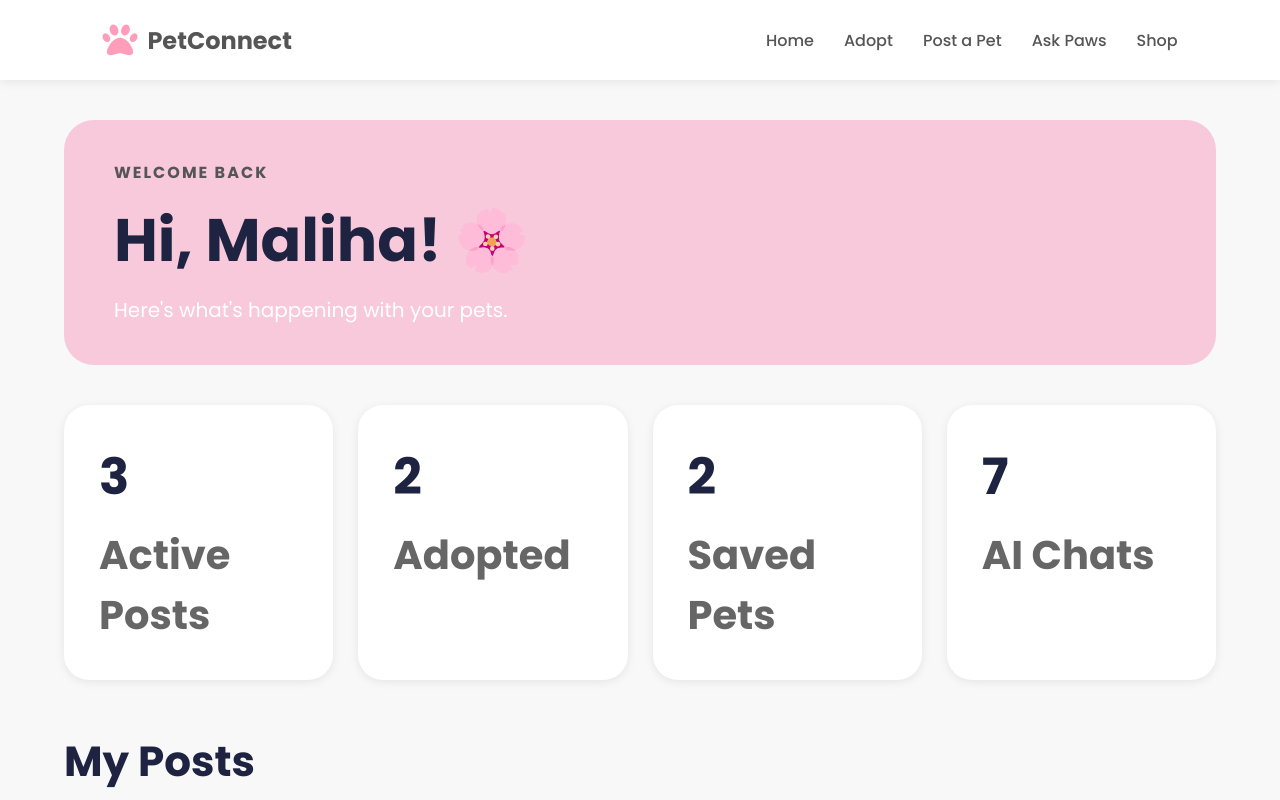
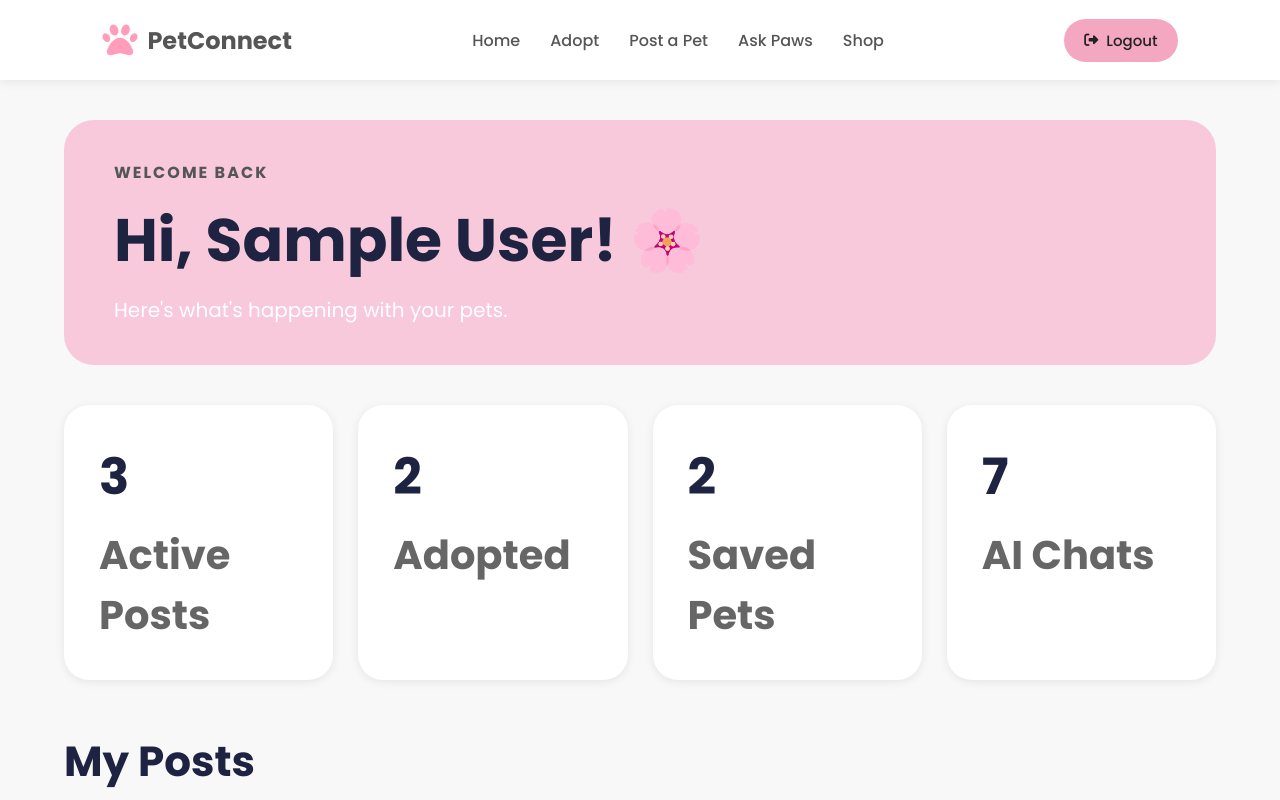
Before and after one commit to MalihaChowdhuryTasnim/PetConnect, a website: page frontend/dashboard.html in a window 1280 px wide. Shown: the top 800 px of the page. Drawn offline with Linux system fonts and the light colour scheme; sample sign-in values are in the browser's storage.

Commit message:
fix issue related dashboard

```diff
--- a/frontend/css/style.css
+++ b/frontend/css/style.css
@@ -1729,3 +1729,35 @@ table{
 .post-form button:hover{
     background:#ff76a1;
 }
+/* ===============================
+   DASHBOARD LOGOUT BUTTON
+================================ */
+
+#logoutBtn {
+    background-color: #f4a7c1;
+    color: #222;
+    border: none;
+    border-radius: 25px;
+    padding: 10px 20px;
+
+    font-family: 'Poppins', sans-serif;
+    font-size: 15px;
+    font-weight: 500;
+
+    cursor: pointer;
+
+    display: flex;
+    align-items: center;
+    gap: 8px;
+
+    transition: 0.3s ease;
+}
+
+#logoutBtn:hover {
+    background-color: #ed8fb0;
+    transform: translateY(-2px);
+}
+
+#logoutBtn i {
+    font-size: 14px;
+}
--- a/frontend/dashboard.html
+++ b/frontend/dashboard.html
@@ -2,49 +2,92 @@
 <html lang="en">
 
 <head>
+
     <meta charset="UTF-8">
+
     <meta name="viewport"
         content="width=device-width, initial-scale=1.0">
 
     <title>PetConnect | Dashboard</title>
 
     <link rel="stylesheet" href="css/style.css">
+
     <link rel="stylesheet"
         href="https://cdnjs.cloudflare.com/ajax/libs/font-awesome/6.5.2/css/all.min.css">
 
     <link href="https://fonts.googleapis.com/css2?family=Poppins:wght@300;400;500;600;700&display=swap"
         rel="stylesheet">
+
 </head>
 
 <body>
+
+<!-- ===============================
+     DASHBOARD PROTECTION
+================================ -->
+
 <script>
+
     const token = localStorage.getItem("token");
 
     if (!token) {
+
         window.location.href = "login.html";
+
     }
+
 </script>
+
+
+<!-- ===============================
+     HEADER
+================================ -->
+
 <header>
-
 
     <div class="logo">
 
         <i class="fa-solid fa-paw"></i>
+
         <h2>PetConnect</h2>
 
     </div>
 
+
     <nav>
+
         <a href="index.html">Home</a>
+
         <a href="pets.html">Adopt</a>
+
         <a href="post_pet.html">Post a Pet</a>
+
         <a href="ai.html">Ask Paws</a>
+
         <a href="shop.html">Shop</a>
+
     </nav>
+
+
+    <!-- Logout -->
+
+    <button id="logoutBtn" type="button">
+
+        <i class="fa-solid fa-right-from-bracket"></i>
+
+        Logout
+
+    </button>
 
 </header>
 
+
+<!-- ===============================
+     DASHBOARD
+================================ -->
+
 <section class="dashboard">
+
 
     <!-- Welcome Section -->
 
@@ -54,141 +97,255 @@
 
             <h4>WELCOME BACK</h4>
 
-            <h1>Hi, Maliha! 🌸</h1>
+            <h1 id="welcomeName">
+                Hi! 🌸
+            </h1>
 
-            <p>Here's what's happening with your pets.</p>
+            <p>
+                Here's what's happening with your pets.
+            </p>
+
+        </div>
 
     </div>
 
 
+    <!-- ===============================
+         STATISTICS
+    ================================= -->
+
+    <div class="stats-grid">
+
+        <div class="stat-card">
+
+            <h2>3</h2>
+
+            <p>Active Posts</p>
 
         </div>
 
 
+        <div class="stat-card">
 
-    <div class="stats-grid">
+            <h2>2</h2>
+
+            <p>Adopted</p>
+
+        </div>
+
 
         <div class="stat-card">
-            <h2>3</h2>
-            <p>Active Posts</p>
+
+            <h2>2</h2>
+
+            <p>Saved Pets</p>
+
         </div>
 
-        <div class="stat-card">
-            <h2>2</h2>
-            <p>Adopted</p>
-        </div>
 
         <div class="stat-card">
-            <h2>2</h2>
-            <p>Saved Pets</p>
-        </div>
 
-        <div class="stat-card">
             <h2>7</h2>
+
             <p>AI Chats</p>
+
         </div>
 
     </div>
 
-    <!-- My Posts -->
 
-    <h2 class="section-title">My Posts</h2>
+    <!-- ===============================
+         MY POSTS
+    ================================= -->
+
+    <h2 class="section-title">
+        My Posts
+    </h2>
+
 
     <div class="post-card">
 
         <div class="post-left">
 
-            <img src="images/dog1.jpeg" alt="Dog">
+            <img
+                src="images/dog1.jpeg"
+                alt="Dog">
 
             <div>
 
                 <h3>Bruno</h3>
 
-                <p>Dog · Dhaka · Posted 2 days ago</p>
+                <p>
+                    Dog · Dhaka · Posted 2 days ago
+                </p>
 
             </div>
 
         </div>
 
+
         <button class="mark-btn">
+
             Mark Adopted
+
         </button>
 
     </div>
+
 
     <div class="post-card">
 
         <div class="post-left">
 
-            <img src="images/cat1.jpeg" alt="Cat">
+            <img
+                src="images/cat1.jpeg"
+                alt="Cat">
 
             <div>
 
                 <h3>Luna</h3>
 
-                <p>Cat · Chittagong · Posted 5 days ago</p>
+                <p>
+                    Cat · Chittagong · Posted 5 days ago
+                </p>
 
             </div>
 
         </div>
 
+
         <button class="mark-btn">
+
             Mark Adopted
+
         </button>
 
     </div>
+
 
     <div class="post-card">
 
         <div class="post-left">
 
-            <img src="images/rabbit.jpeg" alt="Rabbit">
+            <img
+                src="images/rabbit.jpeg"
+                alt="Rabbit">
 
             <div>
 
                 <h3>Snowy</h3>
 
-                <p>Rabbit · Sylhet · Posted 1 week ago</p>
+                <p>
+                    Rabbit · Sylhet · Posted 1 week ago
+                </p>
 
             </div>
 
         </div>
 
+
         <button class="mark-btn">
+
             Mark Adopted
+
         </button>
 
     </div>
 
-    <!-- Saved for Later -->
 
-    <h2 class="section-title">Saved for Later</h2>
+    <!-- ===============================
+         SAVED FOR LATER
+    ================================= -->
+
+    <h2 class="section-title">
+        Saved for Later
+    </h2>
+
 
     <div class="saved-grid">
 
         <div class="saved-card">
 
-            <img src="images/rabbit1.jpeg" alt="Rabbit">
+            <img
+                src="images/rabbit1.jpeg"
+                alt="Rabbit">
 
             <h3>Cloud</h3>
 
-            <p>Holland Rabbit</p>
+            <p>
+                Holland Rabbit
+            </p>
 
         </div>
 
+
         <div class="saved-card">
 
-            <img src="images/cat2.jpeg" alt="Cat">
+            <img
+                src="images/cat2.jpeg"
+                alt="Cat">
 
             <h3>Domino</h3>
 
-            <p>Tuxedo Cat</p>
+            <p>
+                Tuxedo Cat
+            </p>
 
         </div>
 
     </div>
 
+
 </section>
+
+
+<!-- ===============================
+     DASHBOARD JAVASCRIPT
+================================ -->
+
+<script>
+
+    // Get logged-in user
+    const savedUser =
+        JSON.parse(localStorage.getItem("user"));
+
+
+    // Display user's name
+    if (savedUser) {
+
+        const welcomeName =
+            document.getElementById("welcomeName");
+
+        welcomeName.textContent =
+            "Hi, " + savedUser.name + "! 🌸";
+
+    }
+
+
+    // ===============================
+    // LOGOUT
+    // ===============================
+
+    const logoutBtn =
+        document.getElementById("logoutBtn");
+
+
+    logoutBtn.addEventListener("click", function () {
+
+        // Remove JWT
+        localStorage.removeItem("token");
+
+        // Remove user information
+        localStorage.removeItem("user");
+
+        // Go to login
+        window.location.href =
+            "login.html";
+
+    });
+
+</script>
+
 
 </body>
 
```
Lines whose indentation alone changed are shown as unchanged.
